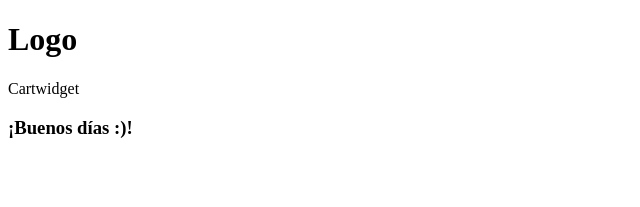
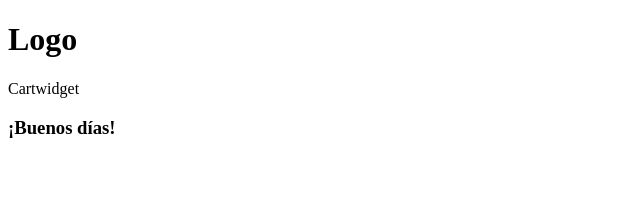
Before and after one commit to cdelfino/ecommerce-project, a React (Vite) app in the folder ecommerce-project/: page / in a window 1280 px wide. Shown: the top 207 px of the page, without its empty margins (0-640 px from the left). Built offline with nearby package versions, Linux system fonts and the light colour scheme.

Commit message:
changes to navbar

```diff
--- a/ecommerce-project/src/components/page/itemList/ItemList.jsx
+++ b/ecommerce-project/src/components/page/itemList/ItemList.jsx
@@ -1,6 +1,6 @@
 
 const ItemList = () => {
-    const greeting = "¡Buenos días :)!"
+    const greeting = "¡Buenos días!"
   return (
     <div>
         <h3>{greeting}</h3>
```
